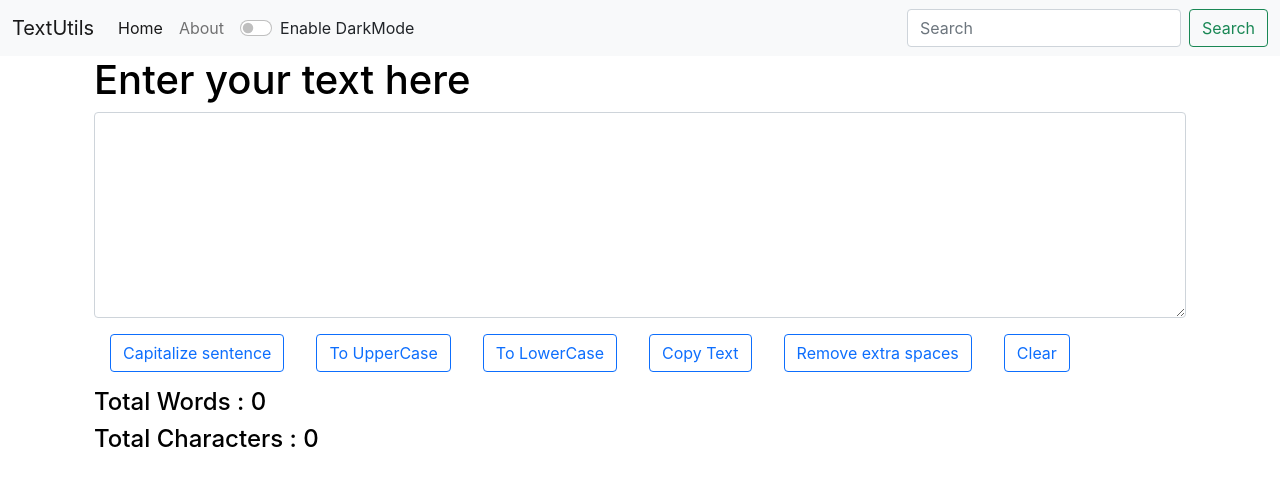
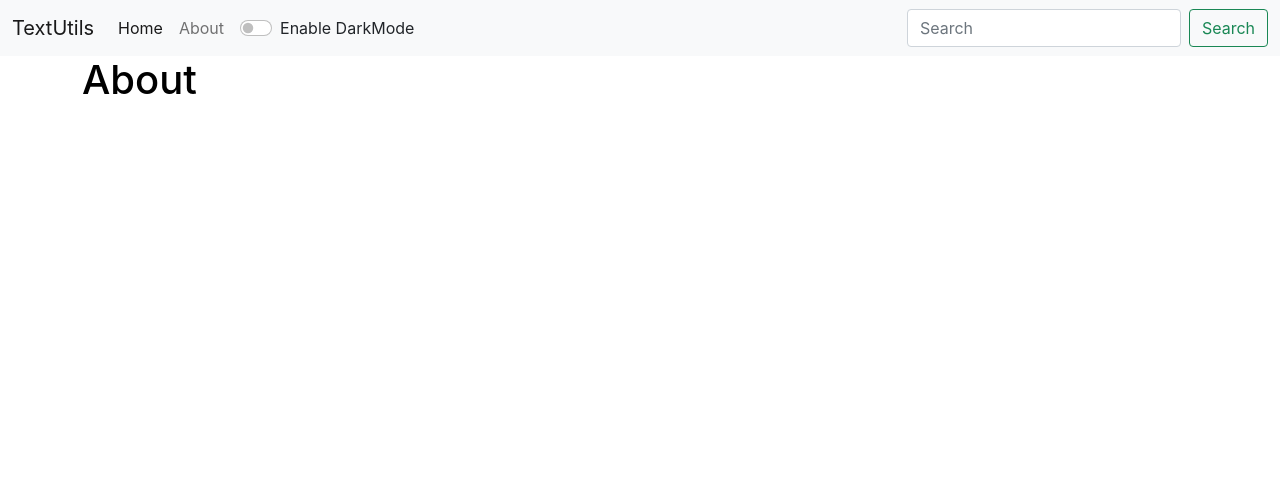
Before and after one commit to KanakPitalia/textutils, a React (Create React App) app: page /About in a window 1280 px wide. Shown: the top 486 px of the page. Built offline with nearby package versions, Linux system fonts and the light colour scheme.

Commit message:
added route

```diff
--- a/package.json
+++ b/package.json
@@ -1,4 +1,5 @@
 {
+  "homepage": "https://kanakpitalia.github.io/textutils",
   "name": "textutils",
   "version": "0.1.0",
   "private": true,
@@ -6,12 +7,16 @@
     "@testing-library/jest-dom": "^5.16.4",
     "@testing-library/react": "^13.0.1",
     "@testing-library/user-event": "^13.5.0",
+    "gh-pages": "^3.2.3",
     "react": "^18.0.0",
     "react-dom": "^18.0.0",
+    "react-router-dom": "^6.3.0",
     "react-scripts": "5.0.1",
     "web-vitals": "^2.1.4"
   },
   "scripts": {
+    "predeploy": "npm run build",
+    "deploy": "gh-pages -d build",
     "start": "react-scripts start",
     "build": "react-scripts build",
     "test": "react-scripts test",
--- a/src/App.js
+++ b/src/App.js
@@ -3,6 +3,13 @@ import Navbar from './components/Navbar';
 import TextForm from './components/TextForm';
 import React, { useState } from 'react';
 import Alert from './components/Alert';
+import About from './components/About';
+import {
+  BrowserRouter as Router,
+  Routes,
+  Route,
+  Link
+} from "react-router-dom";
 
 
 
@@ -60,11 +67,24 @@ function App() {
   return (
     <>
 
+      <Router>
       <Navbar toggleMode={Mode} mode={mode} />
       <Alert alert={alert} />
-      <div className="container" mode={mode}>
-        <TextForm mode={mode} />
-      </div>
+        <Routes>
+
+          <Route path="/textutils" element={<TextForm mode={mode}/>}>
+
+
+          </Route>
+
+          <Route exact path="/About" element={ <About mode={mode} />}>
+
+          </Route>
+        </Routes>
+      </Router>
+
+
+
     </>
   );
 }
--- /dev/null
+++ b/src/components/About.js
@@ -0,0 +1,14 @@
+import React from "react";
+
+function About(props) {
+    return (
+        <>
+            <div className="container" style={props.mode == "dark" ? { backgroundColor: "rgb(25 28 32)", color: "white" } : { backgroundColor: "white", color: "black" }}>
+                <h1>About</h1>
+            </div>
+        </>
+    );
+}
+
+
+export default About;
--- a/src/components/Navbar.js
+++ b/src/components/Navbar.js
@@ -1,4 +1,5 @@
 import React, { useState } from "react";
+import { Link } from "react-router-dom";
 
 export default function Navbar(props) {
 
@@ -8,7 +9,7 @@ export default function Navbar(props) {
     <>
       <nav className={`navbar navbar-expand-lg navbar-${props.mode} bg-${props.mode}`}>
         <div className="container-fluid">
-          <a className="navbar-brand" href="#">TextUtils</a>
+          <Link className="navbar-brand" to="/textutils">TextUtils</Link>
 
           <button className="navbar-toggler" type="button" data-bs-toggle="collapse" data-bs-target="#navbarSupportedContent" aria-controls="navbarSupportedContent" aria-expanded="false" aria-label="Toggle navigation">
             <span className="navbar-toggler-icon"></span>
@@ -17,10 +18,10 @@ export default function Navbar(props) {
           <div className="collapse navbar-collapse" id="navbarSupportedContent">
             <ul className="navbar-nav me-auto mb-2 mb-lg-0">
               <li className="nav-item">
-                <a className="nav-link active" aria-current="page" href="#">Home</a>
+                <Link className="nav-link active" aria-current="page" to="/textutils">Home</Link>
               </li>
               <li className="nav-item">
-                <a className="nav-link" href="#">About</a>
+                <Link className="nav-link" to="/About">About</Link>
               </li>
 
               <div className={`form-check form-switch m-2 text-${props.mode == "dark" ? "light" : "dark"} `}>
```
Also changed, not shown: 1 other file (tests, documents, lock files or other folders).
